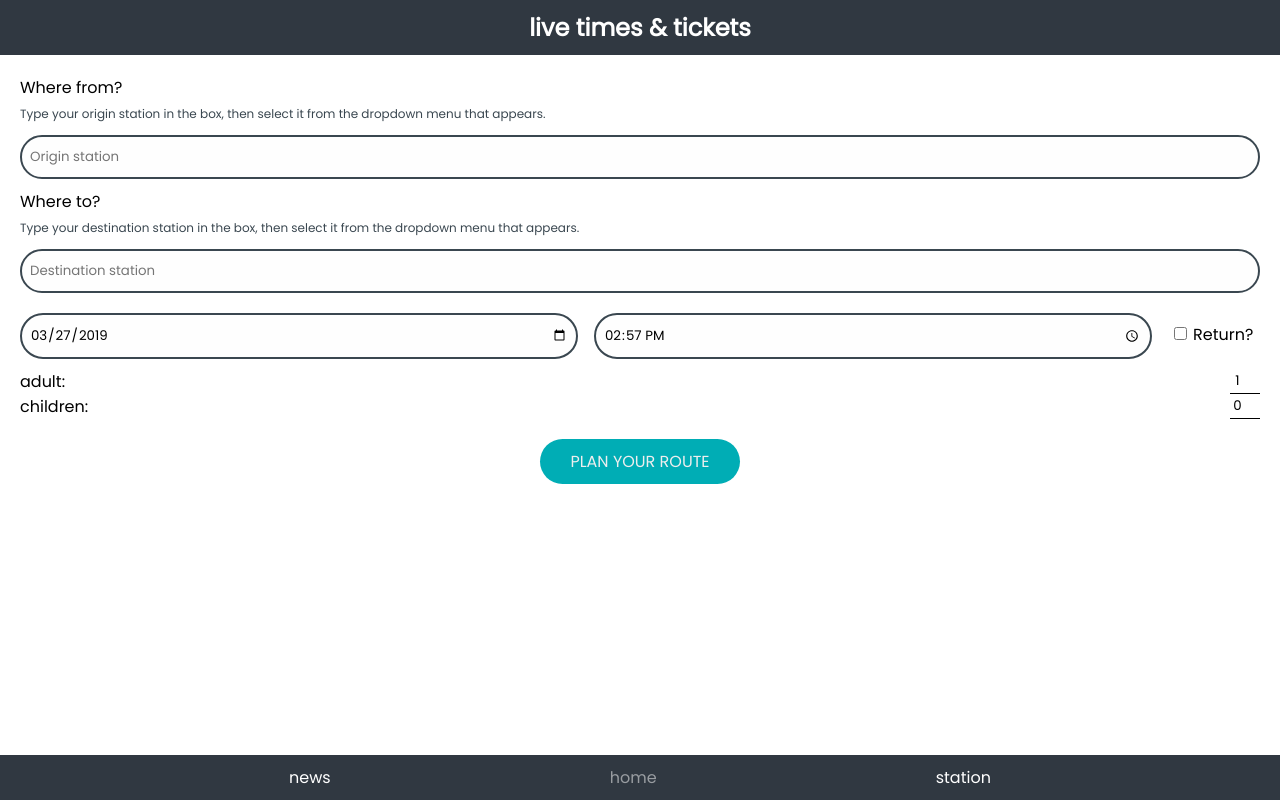
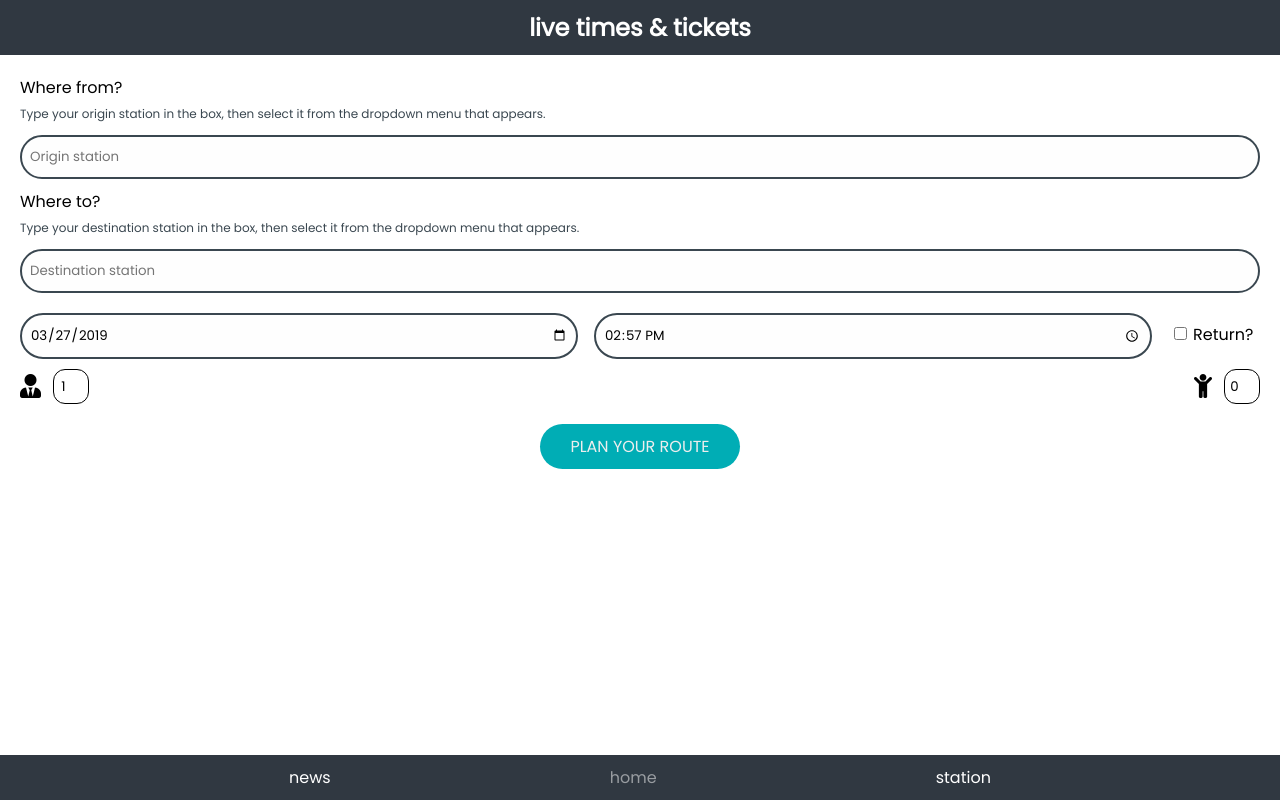
Before and after one commit to DuncanRitchie/Train_app, a React (Create React App) app in the folder client/: page / in a window 1280 px wide. Built offline with nearby package versions, Linux system fonts and the light colour scheme; what awesome-debounce-promise would draw is missing.

Commit message:
Added icons for adult/child and played with CSS.

```diff
--- a/client/public/index.html
+++ b/client/public/index.html
@@ -16,6 +16,7 @@
     <link rel="manifest" href="%PUBLIC_URL%/manifest.json" />
     <link rel="icon" type="image/png" sizes="32x32" href="/favicon-32x32.png">
     <link rel="icon" type="image/png" sizes="96x96" href="/favicon-96x96.png">
+    <link rel="stylesheet" href="https://use.fontawesome.com/releases/v5.8.1/css/all.css" integrity="sha384-50oBUHEmvpQ+1lW4y57PTFmhCaXp0ML5d60M1M7uH2+nqUivzIebhndOJK28anvf" crossorigin="anonymous"></link>
     <!--
       Notice the use of %PUBLIC_URL% in the tags above.
       It will be replaced with the URL of the `public` folder during the build.
--- a/client/src/App.js
+++ b/client/src/App.js
@@ -225,8 +225,6 @@ class App extends Component {
     }
 
     render() {
-
-
         const {errorMsg, stationInfo, news, chooseToStations, chooseFromStations, fromStation, toStation, leavingDate, departingStatus, leavingTime, returnCheck, returningDate, returningStatus, returningTime, adultCount, childCount, outbound, pageDisplayed, searchBar} = this.state
 
 
--- a/client/src/components/home/Home.css
+++ b/client/src/components/home/Home.css
@@ -54,17 +54,30 @@ select {
     margin: 5px;
 }
 
+.returnCheckDiv {
+    display: inline-block
+}
+
+.count-containers {
+    display: flex;
+    justify-content: space-between;
+    font-size: 24px;
+}
+
 .count-container {
     display: flex;
-    justify-content: space-between
+    justify-content: space-between;
+
 }
 
 .count {
     font-family: 'Poppins', sans-serif;
-    width: 30px;
+    margin-left: 12px;
+    width: 36px;
     border: none;
     text-align: center;
-    border-bottom: 1px solid black;
+    border: 1px solid black;
+    border-radius: 12px;
 }
 
 .submit-btn {
--- a/client/src/components/home/Home.jsx
+++ b/client/src/components/home/Home.jsx
@@ -39,7 +39,7 @@ const Home = (props) => {
                         <option value="arrivingBefore">Arriving Before</option>
                     </select> */}
                     <input className="form-input" type="time" name="leavingTime" value={leavingTime} placeholder="Time" onChange={(e)=>handleChange(e)}/>
-                    <span><input type="checkbox" name="returnCheck" value={returnCheck} onChange={(e)=>handleChange(e)}/><label>Return?</label></span>
+                    <div className="returnCheckDiv"><input type="checkbox" name="returnCheck" value={returnCheck} onChange={(e)=>handleChange(e)}/><label>Return?</label></div>
                 </span>
 
 
@@ -54,12 +54,12 @@ const Home = (props) => {
 
                     <input required className="form-input" type="time" name="returningTime" value={returningTime}  placeholder="Time" onChange={(e)=>handleChange(e)}/></span>
                 ) : (
-                    <span></span>
+                    null
                 )}
-
-                <span className="count-container"><label>adult:</label> <input required className="count" type="number" min='1' max='5' name='adultCount' value={adultCount} onChange={(e)=>handleChange(e)}/></span>
-                <span className="count-container"><label>children:</label> <input required className="count" type="number" min='0' max='5' name='childCount' value={childCount} onChange={(e)=>handleChange(e)}/></span>
-
+                <div className="count-containers">
+                    <div className="count-container"><label><i class="fas fa-user-tie" role="img" aria-label="Adult" title="Adult"></i></label> <input required className="count" type="number" min='0' max='5' name='adultCount' value={adultCount} onChange={(e)=>handleChange(e)}/></div>
+                    <div className="count-container"><label><i class="fas fa-child" role="img" aria-label="Child" title="Child"></i></label> <input required className="count" type="number" min='0' max='5' name='childCount' value={childCount} onChange={(e)=>handleChange(e)}/></div>
+                </div>
                 <button className="submit-btn" onSubmit={props.handleSubmitForm}>PLAN YOUR ROUTE</button>
                 <p className="error-msg">{errorMsg}</p>
             </form>
```
